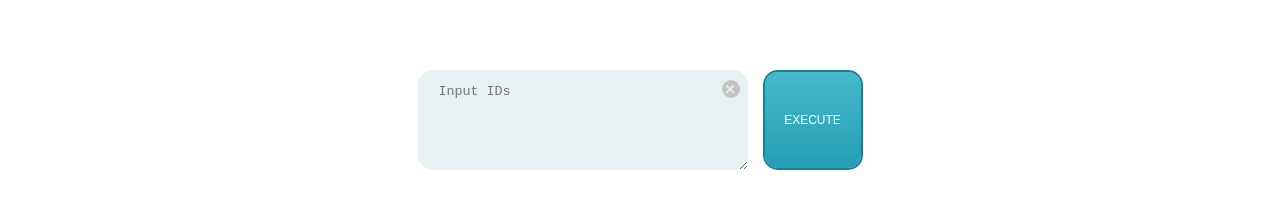
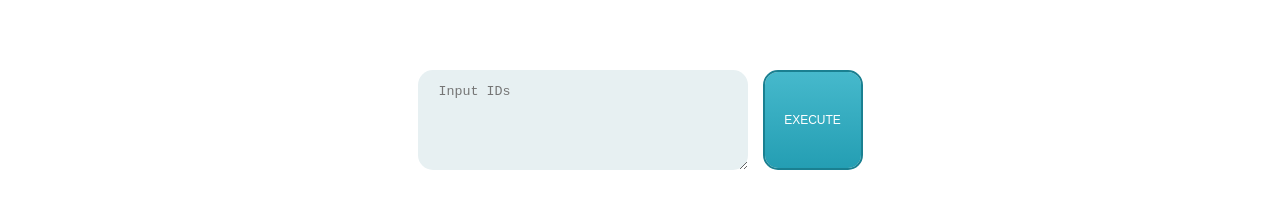
Before and after one commit to togoid/togoid-converter, a Next.js app: page / in a window 1280 px wide. Shown: the part 148-372 px from the top of the page. Built offline with nearby package versions, Linux system fonts and the light colour scheme.

Commit message:
Change only show clear button when entered

```diff
--- a/components/IdInput.js
+++ b/components/IdInput.js
@@ -54,7 +54,9 @@ const IdInput = (props) => {
             value={idTexts}
             onChange={(e) => setIdTexts(e.target.value)}
           />
-          <button onClick={() => setIdTexts("")} className="textarea_clear" />
+          {idTexts && (
+            <button onClick={() => setIdTexts("")} className="textarea_clear" />
+          )}
         </div>
         <input type="submit" value="EXECUTE" className="button_large" />
       </form>
```
